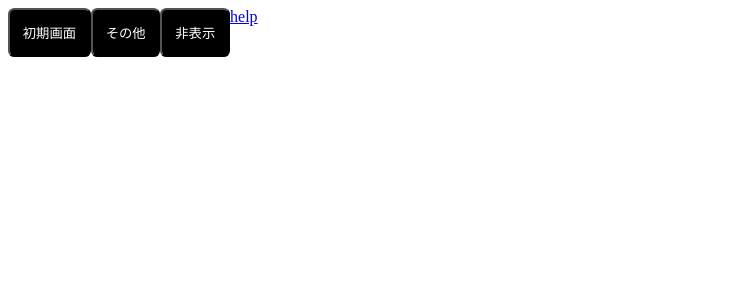
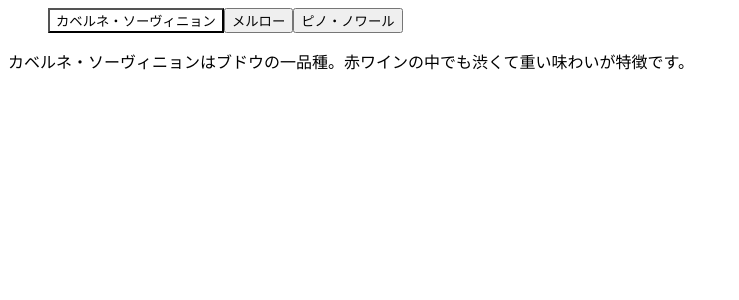
Before and after one commit to ngotokodawari/NativeTab, a React (Create React App) app: page / in a window 1280 px wide. Shown: the top 300 px of the page, without its empty margins (0-739 px from the left). Built offline with nearby package versions, Linux system fonts and the light colour scheme.

Commit message:
Tab.tsxを使わずにステートでタブを切り替える方式

```diff
--- a/App.tsx
+++ b/App.tsx
@@ -1,26 +1,68 @@
 import * as React from 'react';
+import { useState, useCallback } from 'react';
 import './style.css';
-import Tab from './Tab';
-import Tabs from './Tabs';
+
 
 export default function App(props) {
+  // クリックしたタブのIDを保持する
+  const [state, setState] = useState({
+    tab: 'panel1',
+  });
+  // クリックしたときのイベントハンドラーです。
+  const handleClick = (event) => {
+    // イベント発生源の要素を取得
+    const element = event.currentTarget;
+
+    // aria-controls 属性の値を取得
+    const tabState = element.getAttribute('aria-controls');
+
+    // プロパティーを更新
+    setState({
+      tab: tabState,
+    });
+  };
   return (
-    <div className="box-containar">
-      <Tabs>
-        <Tab title="初期画面" index="0" visible="true" onclick={handleSubmit}></Tab>
-        <Tab title="その他" index="1" visible="true" onclick={handleSubmit}></Tab>
-        <Tab title="非表示" index="2" visible="false" onclick={handleSubmit}></Tab>
-      </Tabs>
-      <div className="box-right" style={{ alignSelf: 'flex-end' }}>
-        <a href="https://www.yahoo.co.jp/" target="_blank" rel="noopener">
-          help
-        </a>
+
+    <div>
+      <ul role="tablist">
+
+          <button
+            role="tab"
+            aria-controls="panel1"
+            aria-selected={state.tab === 'panel1'}
+            onClick={handleClick}
+          >
+            カベルネ・ソーヴィニョン
+          </button>
+
+          <button
+            role="tab"
+            aria-controls="panel2"
+            aria-selected={state.tab === 'panel2'}
+            onClick={handleClick}
+          >
+            メルロー
+          </button>
+
+          <button
+            role="tab"
+            aria-controls="panel3"
+            aria-selected={state.tab === 'panel3'}
+            onClick={handleClick}
+          >
+            ピノ・ノワール
+          </button>
+
+      </ul>
+      <div role="tabpanel" id="panel1" aria-hidden={state.tab !== 'panel1'}>
+        カベルネ・ソーヴィニョンはブドウの一品種。赤ワインの中でも渋くて重い味わいが特徴です。
+      </div>
+      <div role="tabpanel" id="panel2" aria-hidden={state.tab !== 'panel2'}>
+        メルローはブドウの一品種。味はカベルネ・ソーヴィニョンほど酸味やタンニンは強くなく、芳醇でまろやかで繊細な味わいです。
+      </div>
+      <div role="tabpanel" id="panel3" aria-hidden={state.tab !== 'panel3'}>
+        ピノ・ノワールはブドウの一品種。カベルネ・ソーヴィニョンと対照的で比較的軽口な味わいです。
       </div>
     </div>
   );
 }
-
-function handleSubmit(e) {
-  e.preventDefault();
-  console.log('You clicked submit.');
-}
--- a/Tab.tsx
+++ /dev/null
@@ -1,12 +0,0 @@
-import React from 'react';
-
-type Props = {
-  title: string;
-  visible: boolean; // タブの表示・非表示
-};
-
-const Tab: React.FC<Props> = ({ children }) => {
-  return <div>{children}</div>;
-};
-
-export default Tab;
--- a/TabTitle.tsx
+++ /dev/null
@@ -1,40 +0,0 @@
-import React, { useCallback, useState } from 'react';
-
-type Props = {
-  title: string;
-  index: number;
-  visible: boolean; // タブの表示・非表示
-  setSelectedTab: (index: number) => void;
-};
-
-const TabTitle: React.FC<Props> = ({
-  title,
-  index,
-  visible,
-  setSelectedTab,
-}) => {
-  const onClick = useCallback(() => {
-    setSelectedTab(index);
-  }, [setSelectedTab, index]);
-  const [active, setActive] = useState(false); // デフォルト値＝false
-
-  const classToggle = () => {
-    /* タブをクリック時のイベント */
-    //setActive(!active); // タブをクリックするたびに活性、非活性を切り替える
-    setActive(true);
-  };
-  //  1.親に自分がクリックされたことを通知する
-  //　2.親から子の関数を呼び、他の子タブをnegativeにする
-
-  if (visible)
-    return (
-      <button
-        className={active ? 'positiveTab' : 'negativeTab'}
-        onClick={classToggle}
-      >
-        {title}
-      </button>
-    );
-};
-
-export default TabTitle;
--- a/Tabs.tsx
+++ /dev/null
@@ -1,29 +0,0 @@
-import React, { ReactElement, useState } from 'react';
-import TabTitle from './TabTitle';
-
-type Props = {
-  children: ReactElement[];
-};
-
-const Tabs: React.FC<Props> = ({ children }) => {
-  const [selectedTab, setSelectedTab] = useState(0);
-
-  return (
-    <div className="box">
-      {children.map((item, index, visible) => (
-        <TabTitle
-          key={index}
-          title={item.props.title}
-          index={index}
-          visible={visible}
-          setSelectedTab={setSelectedTab}
-        />
-      ))}
-
-      {children[selectedTab]}
-    </div>
-    //※基本的にdivタグで囲んだ次の要素は改行されるため、横並びにはCSSの適用が必要となります
-  );
-};
-
-export default Tabs;
--- a/style.css
+++ b/style.css
@@ -2,26 +2,16 @@ h1,
 p {
   font-family: Lato;
 }
-.negativeTab {
-  background-color: rgb(0, 0, 0);
-  color: white;
-  padding: 0.8rem;
-  border-radius: 0.4rem;
-  cursor: pointer;
+
+[aria-hidden="true"] {
+  display: none;
 }
-.positiveTab {
-  background-color: rgb(255, 255, 255);
+
+[aria-hidden="false"] {
+  display: block;
+}
+
+[aria-selected="true"] {
+  background-color: white;
   color: black;
-  padding: 0.8rem;
-  border-radius: 0.4rem;
-  cursor: pointer;
 }
-.box-containar {
-  overflow: hidden; /*回り込み解除（floatを使った次の要素のレイアウトが崩れるため）*/
-}
-.box-containar .box {
-  float: left; /*左に回り込み*/
-}
-.box-containar .box .box-right {
-  align-self: right; /*右寄せ*/
-}
```
